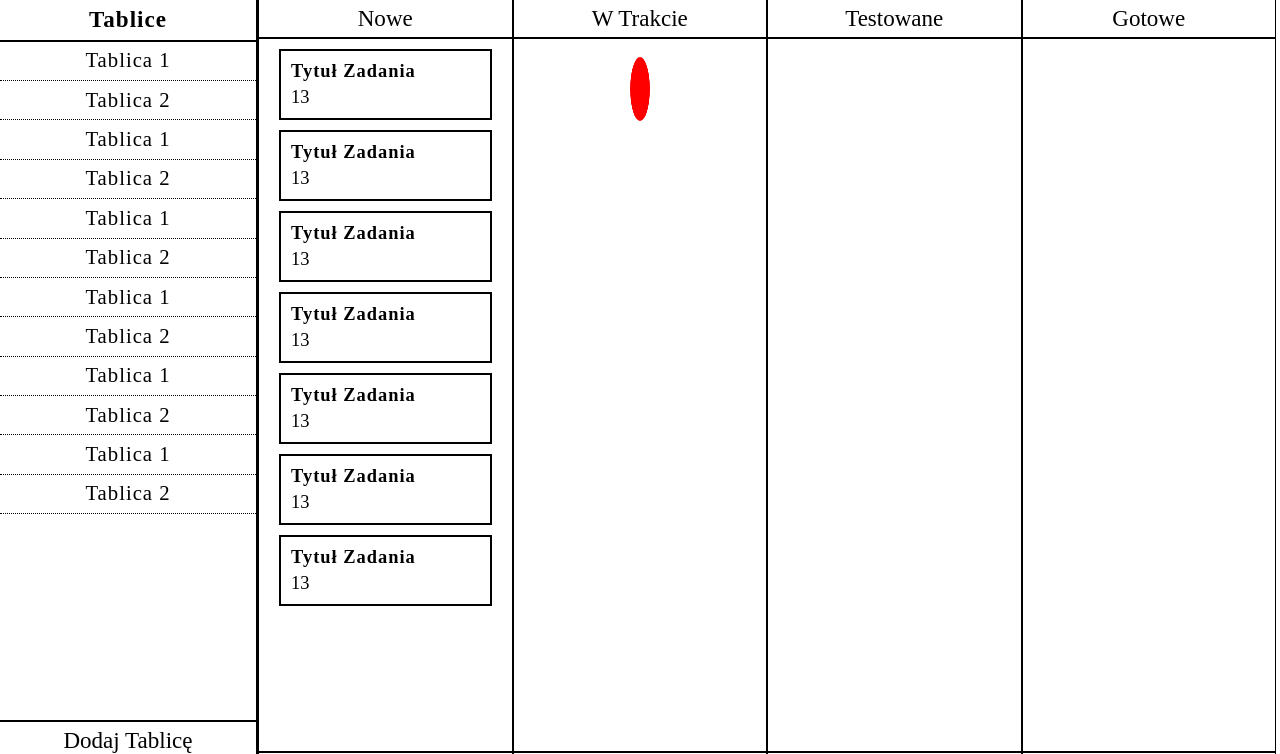
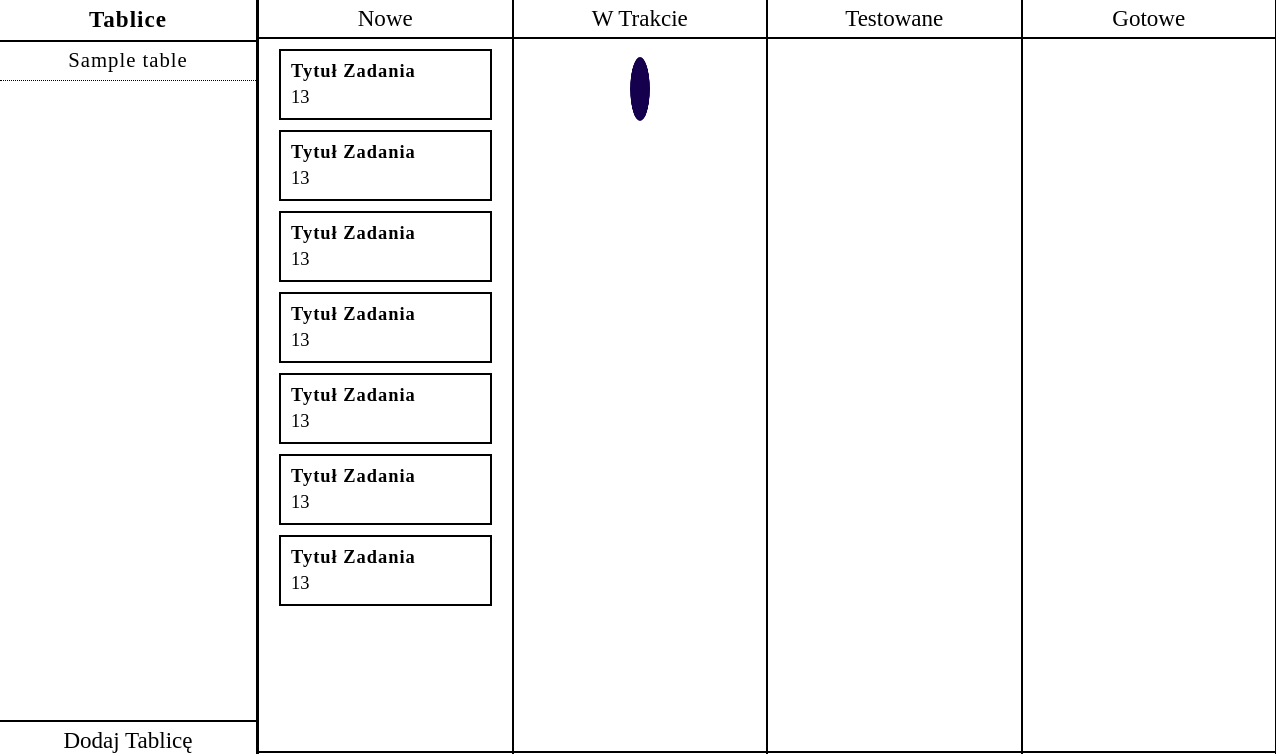
Before and after one commit to Redivv/ToDoStudia, a PHP site: page /todo in a window 1280 px wide. Shown: the top 754 px of the page. Run offline with PHP 8.4, Linux system fonts and the light colour scheme; the visitor is signed in with stand-in values (Sample User, id 1); tables that the repository leaves empty or names only in its code hold one stand-in row (values such as "Sample post").

Commit message:
Fetching + adding user table, seperate js files,

```diff
--- a/router.php
+++ b/router.php
@@ -25,6 +25,10 @@
       require __DIR__ . '/src/guards/authGuard.php';
       require __DIR__ . '/src/logout.php';
       break;
+   case '/getTables':
+      require __DIR__ . '/src/guards/authGuard.php';
+      require __DIR__ . '/src/getTables.php';
+      break;
    case '/addTable':
       require __DIR__ . '/src/guards/authGuard.php';
       require __DIR__ . '/src/addTable.php';
--- a/src/addTable.php
+++ b/src/addTable.php
@@ -15,7 +15,7 @@
     $_SESSION['user_id']
 ]);
 
-http_response_code(200);
+http_response_code(201);
 header('Content-type: application/json');
-echo json_encode(['status' => 'gitarka']);
+echo json_encode(['newTableName' => $data['tableName']]);
 exit;
--- /dev/null
+++ b/src/getTables.php
@@ -0,0 +1,14 @@
+<?php
+
+$db = new PDO("mysql:dbname=todo", 'todo', 'admin');
+$stmt = $db->prepare("SELECT name FROM tables WHERE user_id = ?");
+$stmt->execute([
+    $_SESSION['user_id']
+]);
+
+$jsonResponse = json_encode($stmt->fetchAll(PDO::FETCH_COLUMN));
+
+http_response_code(200);
+header('Content-type: application/json');
+echo $jsonResponse;
+exit;
--- a/styles/main.css
+++ b/styles/main.css
@@ -36,6 +36,11 @@
     font-size: .9em;
     max-height: 78vh;
     overflow-y: auto;
+}
+
+.sidebar output .lds-circle>div{
+    width: 30px;
+    height: 30px;
 }
 
 .sidebar output .tableLink {
--- a/styles/spinner.css
+++ b/styles/spinner.css
@@ -9,7 +9,7 @@
     height: 64px;
     margin: 8px;
     border-radius: 50%;
-    background: rgb(255, 0, 0);
+    background: rgb(20, 0, 77);
     animation: lds-circle 2.4s cubic-bezier(0, 0.2, 0.8, 1) infinite;
 }
 
--- /dev/null
+++ b/views/js/functions.js
@@ -0,0 +1,47 @@
+function getTableData() {
+    fetch("/getTables", {
+        method: "GET"
+    }).then(response => {
+        if (response.status === 200) {
+            response.json().then(data => {
+                let tablesHTML = "";
+                data.forEach(tableName => {
+                    tablesHTML += `<div class='tableLink'>${tableName}</div>`;
+                });
+                document.getElementById('tableLinks').innerHTML = tablesHTML;
+            });
+        } else {
+            alert('Wystąpił Bład');
+        }
+    });
+}
+
+function addNewTable() {
+    let newTableName = prompt("Podaj nazwę tabelki").trim();
+    if (newTableName === "") {
+        return;
+    }
+
+    let jsonData = { tableName: newTableName };
+    let formattedJsonData = JSON.stringify(jsonData);
+
+    fetch("/addTable", {
+        method: "POST",
+        headers: {
+            'Content-Type': 'application/json',
+        },
+        body: formattedJsonData
+    }).then(response => {
+        if (response.status === 201) {
+            response.json().then(data => {
+                newTableName = data.newTableName;
+                let newTableHtml = `<div class='tableLink'>${newTableName}</div>`;
+                document.getElementById('tableLinks').innerHTML += newTableHtml;
+            });
+        } else {
+            alert('Wystąpił Błąd');
+        }
+    })
+}
+
+export { getTableData, addNewTable };
--- a/views/js/todo.js
+++ b/views/js/todo.js
@@ -1,30 +1,4 @@
-document.getElementById('addTableButton').addEventListener("click", (e) => {
-    let newTableName = prompt("Podaj nazwę tabelki").trim();
-    if (newTableName === "") {
-        return;
-    }
+import {getTableData, addNewTable} from './functions.js';
 
-    let jsonData = { tableName: newTableName };
-    let formattedJsonData = JSON.stringify(jsonData);
-
-    fetch("/addTable", {
-        method: "POST",
-        headers: {
-            'Content-Type': 'application/json',
-        },
-        body: formattedJsonData
-    }).then(response => {
-        if (response.status == 200) {
-            alert('Working');
-            response.json().then(data => {
-                console.log(data);
-            });
-        }
-        else if (response.status == 400) {
-            alert('There was an error 400');
-        }
-        else {
-            alert('something else other than 200 was returned');
-        }
-    })
-});
+getTableData();
+document.getElementById('addTableButton').addEventListener("click", addNewTable);
--- a/views/todo.html
+++ b/views/todo.html
@@ -16,44 +16,9 @@
             <header>
                 Tablice
             </header>
-            <output>
-            <div class="tableLink">
-               Tablica 1
-            </div>
-            <div class="tableLink">
-               Tablica 2
-            </div>
-            <div class="tableLink">
-               Tablica 1
-            </div>
-            <div class="tableLink">
-               Tablica 2
-            </div>
-            <div class="tableLink">
-               Tablica 1
-            </div>
-            <div class="tableLink">
-               Tablica 2
-            </div>
-            <div class="tableLink">
-               Tablica 1
-            </div>
-            <div class="tableLink">
-               Tablica 2
-            </div>
-            <div class="tableLink">
-               Tablica 1
-            </div>
-            <div class="tableLink">
-               Tablica 2
-            </div>
-            <div class="tableLink">
-               Tablica 1
-            </div>
-            <div class="tableLink">
-               Tablica 2
-            </div>
-         </output>
+            <output id="tableLinks">
+               <div class="lds-circle"><div></div></div>
+            </output>
             <footer>
                 <div id="addTableButton">Dodaj Tablicę</div>
                 <div>Wyloguj</div>
@@ -121,7 +86,7 @@
             </div>
         </main>
     </div>
-    <script src="/views/js/todo.js"></script>
+    <script type="module" src="/views/js/todo.js"></script>
 </body>
 
 </html>
```
